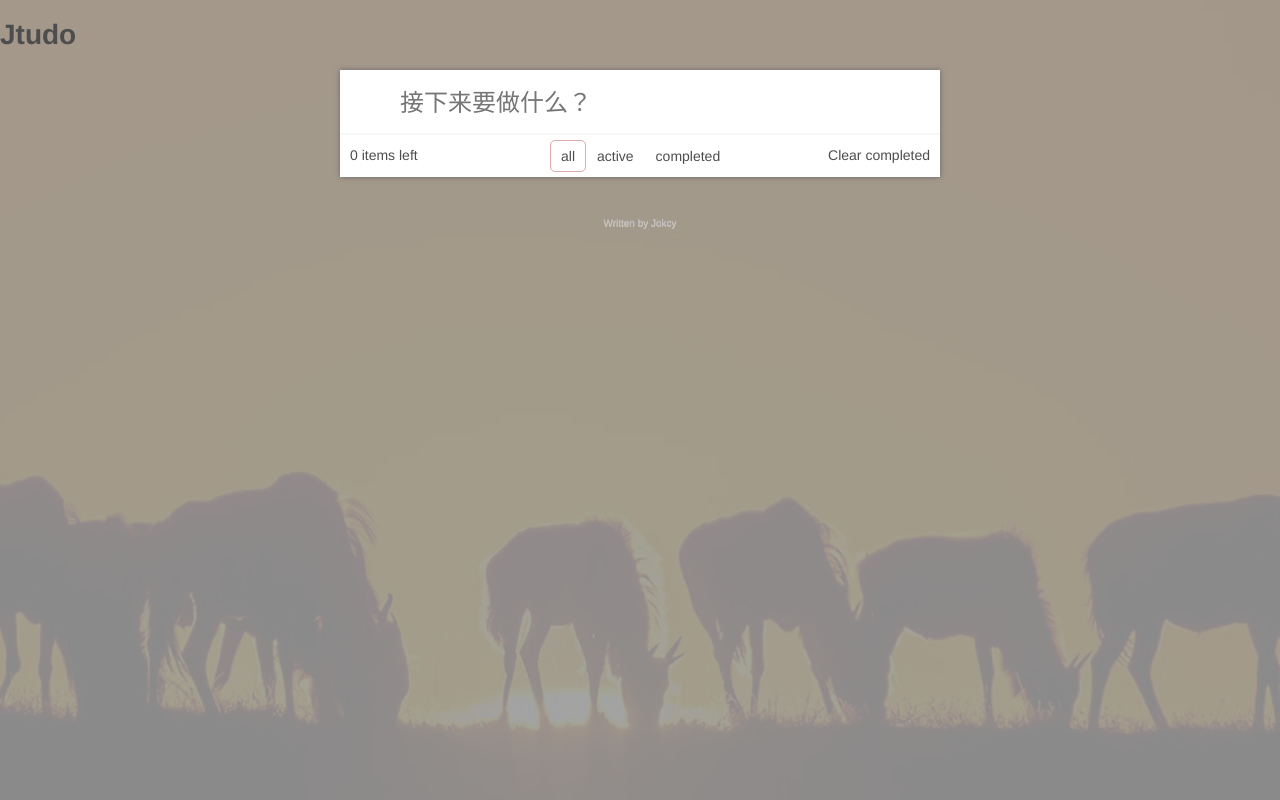
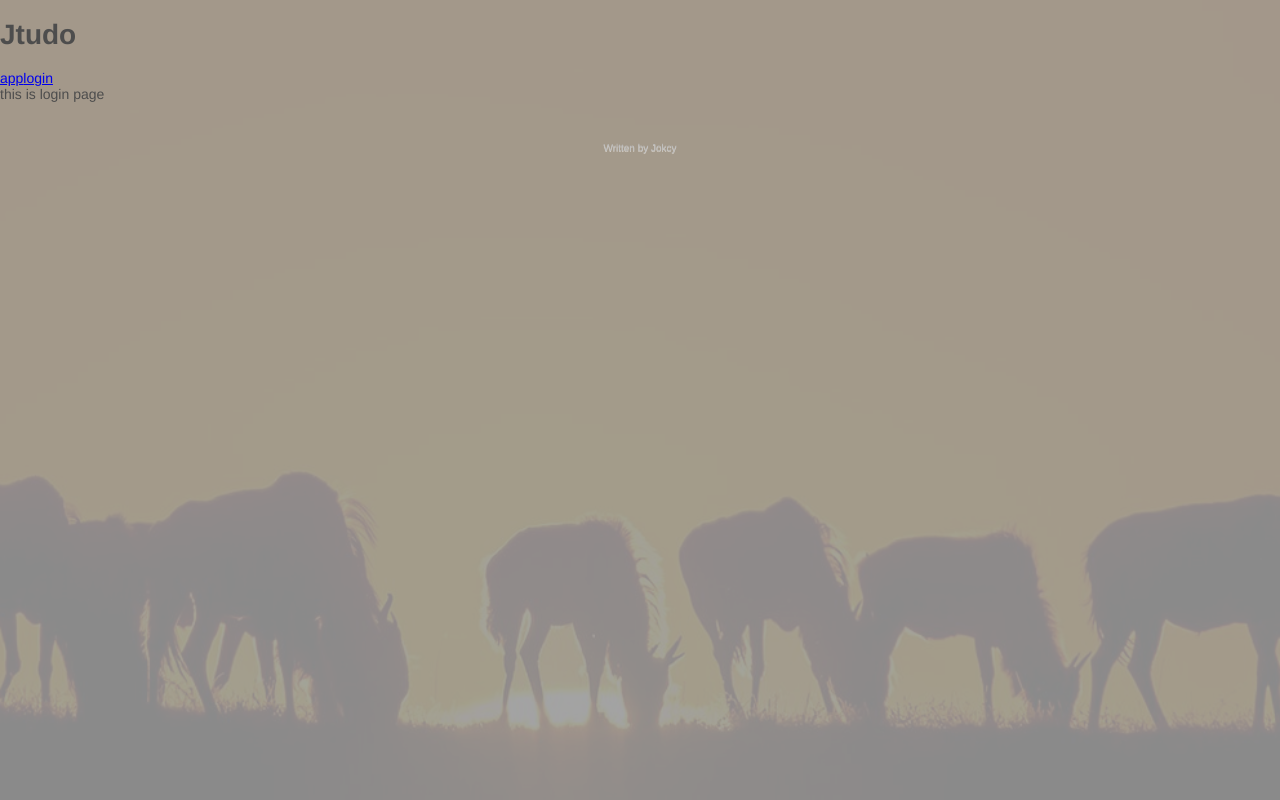
Before and after one commit to wangtingzhao/vue_todu, a Vue app: page /login in a window 1280 px wide. Built offline with nearby package versions, Linux system fonts and the light colour scheme; the HTML template or start-up script is replaced by a standard one.

Commit message:
router 学习

```diff
--- a/client/app.vue
+++ b/client/app.vue
@@ -2,8 +2,13 @@
 <div id="app">
     <div id="cover"></div>
     <Header></Header>
-    <Todo></Todo>
-    <Footer></Footer>
+    <!-- <Todo></Todo> -->
+    <router-link to='/app/5555'>app</router-link>
+    <router-link to='/login'>login</router-link>
+    <transition name='fade'>
+      <router-view/>
+    </transition>
+     <Footer></Footer>
 </div>
 </template>
 
@@ -16,6 +21,9 @@ export default {
     Header,
     Footer,
     Todo
+  },
+  mounted () {
+    console.log(this.$route)
   }
 }
 </script>
--- /dev/null
+++ b/client/config/router.js
@@ -0,0 +1,28 @@
+import Router from 'vue-router'
+
+import routes from './routes'
+
+export default () => {
+  return new Router({
+    routes,
+    mode: 'history',
+    // base: '/base/'
+    // linkActiveClass: 'active-link',
+    // linkExactActiveClass: 'exact-active-link'
+    scrollBehavior (to, from, savePosition) {
+      // to 去到那里 from 从哪里来 savePosition 记录滚动距离
+      if (savePosition) {
+        return savePosition
+      } else {
+        return {x: 0, y: 0}
+      }
+    }
+    // fallback: true
+    // parseQuery (query) {
+
+    // },
+    // stringifyQuery (obj) {
+
+    // }
+  })
+}
--- /dev/null
+++ b/client/config/routes.js
@@ -0,0 +1,34 @@
+import Todo from '../views/todo/todo.vue'
+import Login from '../views/login/login.vue'
+
+export default [
+  {
+    path: '/',
+    redirect: '/app'
+  },
+  {
+    path: '/app',
+    // path: '/app/:id',
+    // props: true,
+    // props: {
+    //   id: '123456'
+    // },
+    props: (route) => ({id: route.query.a}),
+    component: Todo,
+    name: 'app',
+    mate: {
+      title: 'this is app',
+      description: 'sadasd'
+    }
+    // children: [
+    //   {
+    //     path: 'test',
+    //     component: Login
+    //   }
+    // ]
+  },
+  {
+    path: '/login',
+    component: Login
+  }
+]
--- a/client/index.js
+++ b/client/index.js
@@ -1,11 +1,13 @@
 import Vue from 'vue'
 import App from './app.vue'
+import VueRouter from 'vue-router'
+import createRouter from './config/router'
 
 import './assets/styles/global.styl'
 
-const root = document.createElement('div')
-document.body.appendChild(root)
-
+Vue.use(VueRouter)
+const router = createRouter()
 new Vue({
+  router,
   render: h => h(App)
-}).$mount(root)
+}).$mount('#root')
--- /dev/null
+++ b/client/views/login/login.vue
@@ -0,0 +1,3 @@
+<template>
+  <div>this is login page</div>
+</template>
--- a/client/views/todo/todo.vue
+++ b/client/views/todo/todo.vue
@@ -21,6 +21,7 @@ import Item from './item.vue'
 import Tabs from './tabs.vue'
 let id = 0
 export default {
+  props: ['id'],
   data () {
     return {
       todos: [],
@@ -58,6 +59,9 @@ export default {
       })
     }
   },
+  mounted () {
+    console.log(this.id)
+  },
   components: {
     Item,
     Tabs
--- a/package.json
+++ b/package.json
@@ -54,6 +54,7 @@
     "webpack-merge": "^4.1.1"
   },
   "dependencies": {
-    "vue": "^2.5.16"
+    "vue": "^2.5.16",
+    "vue-router": "^3.0.1"
   }
 }
```
Also changed, not shown: 2 other files (tests, documents, lock files or other folders).
